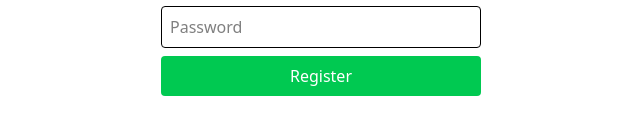
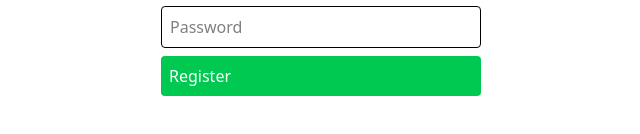
Before and after one commit to MeetD99/CoDraw, a React (Vite) app: page /register in a window 1280 px wide. Shown: the part 182-316 px from the top of the page, without its empty margins (319-959 px from the left). Built offline with nearby package versions, Linux system fonts and the light colour scheme.

Commit message:
loading changes and copy paste

```diff
--- a/src/components/Whiteboard.jsx
+++ b/src/components/Whiteboard.jsx
@@ -155,10 +155,10 @@ const Whiteboard = () => {
   useEffect(() => {
     if (canvas) {
       const handleKeyDown = (event) => {
-
+        const activeObjects = canvas.getActiveObjects();
         if ((event.ctrlKey || event.metaKey) && event.key === 'c' && activeObjects.length > 0) {
           const clonedObjects = [];
-          canvas.getActiveObjects().forEach((obj) => {
+          activeObjects.forEach((obj) => {
             obj.clone((cloned) => {
               clonedObjects.push(cloned);
               if (clonedObjects.length === activeObjects.length) {
--- a/src/pages/Home.jsx
+++ b/src/pages/Home.jsx
@@ -6,13 +6,16 @@ const Home = () => {
     const navigate = useNavigate();
     const [whiteboards, setWhiteboards] = useState([]);
     const [joinCode, setJoinCode] = useState("");
+    const [loading, setLoading] = useState(false);
 
     useEffect(() => {
+        setLoading(true);
         axios.get("https://co-draw-backend.onrender.com/api/whiteboards", {
             withCredentials: true // include the cookie
         })
         .then(res => {
             setWhiteboards(res.data);
+            setLoading(false);
             console.log("Whiteboards fetched:", res.data);
         })
         .catch(err => {
@@ -54,7 +57,7 @@ const Home = () => {
             </div>
 
 
-
+            {loading && <p>Loading....</p>}
             <div className="mt-5">
                 {whiteboards.length === 0 ? (
                     <p>No whiteboards yet</p>
--- a/src/pages/Login.jsx
+++ b/src/pages/Login.jsx
@@ -1,11 +1,13 @@
 import React, { useState } from "react";
 import { useNavigate } from "react-router-dom";
 import axios from "axios";
+import { Loader } from 'lucide-react'
 
 const Login = () => {
     const [formData, setFormData] = useState({ email: "", password: "" });
     const [error, setError] = useState("");
     const navigate = useNavigate();
+    const [loading, setLoading] = useState(false);
 
     const handleChange = (e) => {
         setFormData({ ...formData, [e.target.name]: e.target.value });
@@ -14,6 +16,7 @@ const Login = () => {
     const handleSubmit = async (e) => {
         e.preventDefault();
         try {
+            setLoading(true);
             await axios.post("https://co-draw-backend.onrender.com/api/auth/login", formData, { withCredentials: true });
             navigate("/");
         } catch (error) {
@@ -44,7 +47,7 @@ const Login = () => {
                     required
                 />
                 {error && <p className="text-red-500">{error}</p>}
-                <button type="submit" className="bg-blue-500 text-white p-2 rounded">Login</button>
+                <button type="submit" className="bg-blue-500 text-white p-2 rounded cursor-pointer flex items-center gap-2">Login {loading && <Loader size={15}/>}</button>
             </form>
         </div>
     );
--- a/src/pages/Register.jsx
+++ b/src/pages/Register.jsx
@@ -6,6 +6,7 @@ const Register = () => {
     const [formData, setFormData] = useState({ username: "", email: "", password: "" });
     const [error, setError] = useState("");
     const navigate = useNavigate();
+    const [loading, setLoading] = useState(false);
 
     const handleChange = (e) => {
         setFormData({ ...formData, [e.target.name]: e.target.value });
@@ -14,6 +15,7 @@ const Register = () => {
     const handleSubmit = async (e) => {
         e.preventDefault();
         try {
+            setLoading(true);
             await axios.post("https://co-draw-backend.onrender.com/api/auth/signup",  formData, { withCredentials: true });
             navigate("/login");
         } catch (error) {
@@ -53,7 +55,7 @@ const Register = () => {
                     required
                 />
                 {error && <p className="text-red-500">{error}</p>}
-                <button type="submit" className="bg-green-500 text-white p-2 rounded">Register</button>
+                <button type="submit" className="bg-green-500 text-white p-2 rounded cursor-pointer flex items-center gap-2">Register {loading && <Loader size={15}/>}</button>
             </form>
         </div>
     );
```
